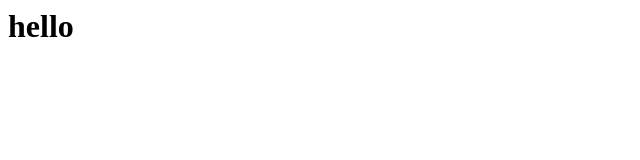
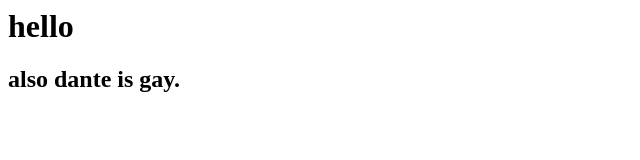
Before and after one commit to hevononalt/my_website, a plain HTML site: page index.html in a window 1280 px wide. Shown: the whole page, without its empty margins (0-640 px from the left). Drawn offline with Linux system fonts and the light colour scheme.

Commit message:
Update index.html

```diff
--- a/index.html
+++ b/index.html
@@ -1 +1,2 @@
 <h1>hello<h1>
+<h2>also dante is gay.</h2>
```
